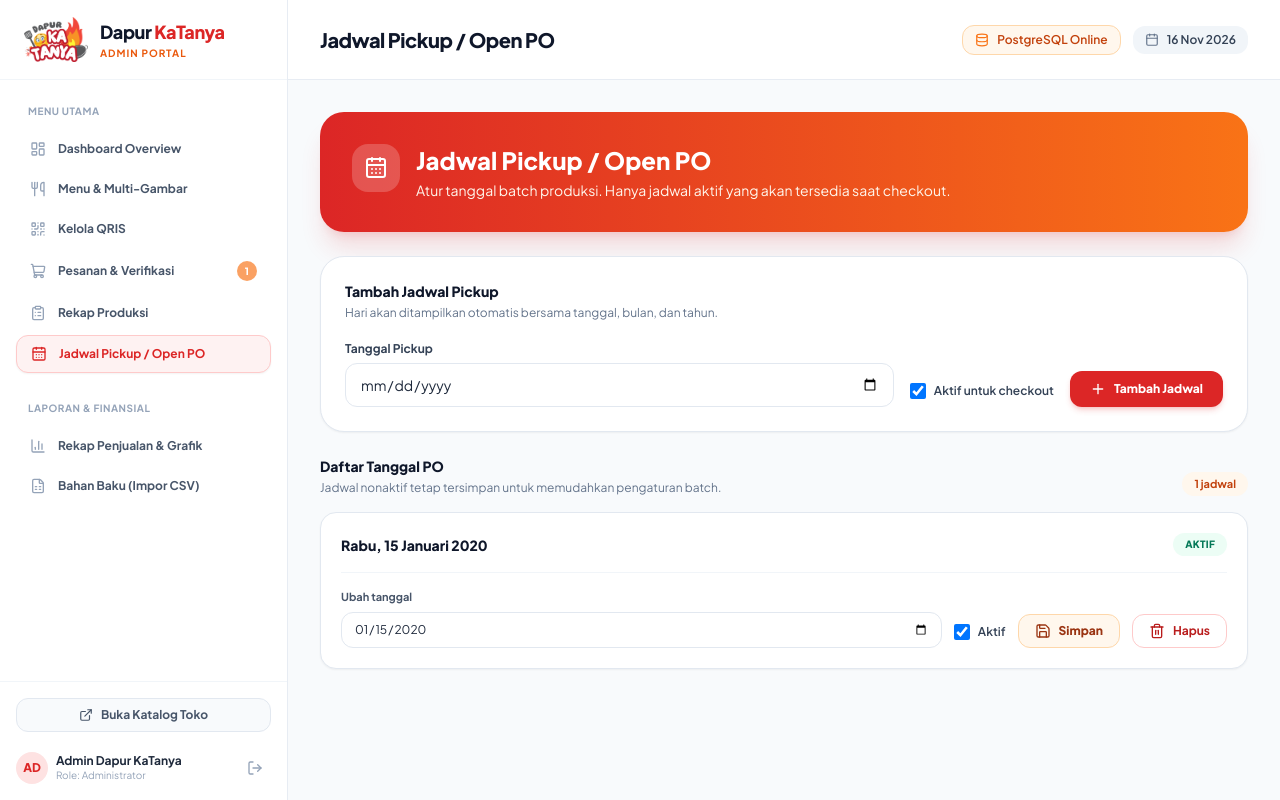
After one commit to jauzzanajla/Dapur-KaTanya, a Laravel app: page /admin/pickup-schedules in a window 1280 px wide. The commit adds this page. Run offline with Laravel 12, Linux system fonts and the light colour scheme; a user stored in the database is signed in; data comes from the database, SQL or seed files in the repository; tables that the repository leaves empty hold one stand-in row (values such as "Sample post"); some libraries are stand-ins or nearby versions.

Commit message:
Add open PO pickup schedules

```diff
--- /dev/null
+++ b/app/Http/Controllers/Admin/PickupScheduleController.php
@@ -0,0 +1,71 @@
+<?php
+
+namespace App\Http\Controllers\Admin;
+
+use App\Http\Controllers\Controller;
+use App\Models\PickupSchedule;
+use Illuminate\Http\RedirectResponse;
+use Illuminate\Http\Request;
+use Illuminate\Validation\Rule;
+use Illuminate\View\View;
+
+class PickupScheduleController extends Controller
+{
+    public function index(): View
+    {
+        $schedules = PickupSchedule::query()
+            ->orderBy('pickup_date')
+            ->paginate(20);
+
+        return view('admin.pickup-schedules.index', compact('schedules'));
+    }
+
+    public function store(Request $request): RedirectResponse
+    {
+        $validated = $request->validate([
+            'pickup_date' => [
+                'required',
+                'date_format:Y-m-d',
+                'after_or_equal:'.now('Asia/Jakarta')->toDateString(),
+                Rule::unique('pickup_schedules', 'pickup_date'),
+            ],
+            'is_active' => ['required', 'boolean'],
+        ], [
+            'pickup_date.unique' => 'Tanggal pickup tersebut sudah terdaftar.',
+            'pickup_date.after_or_equal' => 'Tanggal pickup harus hari ini atau setelahnya.',
+        ]);
+
+        PickupSchedule::create($validated);
+
+        return redirect()->route('admin.pickup-schedules.index')
+            ->with('success', 'Jadwal pickup berhasil ditambahkan.');
+    }
+
+    public function update(Request $request, PickupSchedule $pickupSchedule): RedirectResponse
+    {
+        $validated = $request->validate([
+            'pickup_date' => [
+                'required',
+                'date_format:Y-m-d',
+                Rule::unique('pickup_schedules', 'pickup_date')->ignore($pickupSchedule->id),
+            ],
+            'is_active' => ['required', 'boolean'],
+        ], [
+            'pickup_date.unique' => 'Tanggal pickup tersebut sudah terdaftar.',
+            'pickup_date.after_or_equal' => 'Tanggal pickup harus hari ini atau setelahnya.',
+        ]);
+
+        $pickupSchedule->update($validated);
+
+        return redirect()->route('admin.pickup-schedules.index')
+            ->with('success', 'Jadwal pickup berhasil diperbarui.');
+    }
+
+    public function destroy(PickupSchedule $pickupSchedule): RedirectResponse
+    {
+        $pickupSchedule->delete();
+
+        return redirect()->route('admin.pickup-schedules.index')
+            ->with('success', 'Jadwal pickup berhasil dihapus.');
+    }
+}
--- /dev/null
+++ b/app/Models/PickupSchedule.php
@@ -0,0 +1,23 @@
+<?php
+
+namespace App\Models;
+
+use Database\Factories\PickupScheduleFactory;
+use Illuminate\Database\Eloquent\Factories\HasFactory;
+use Illuminate\Database\Eloquent\Model;
+
+class PickupSchedule extends Model
+{
+    /** @use HasFactory<PickupScheduleFactory> */
+    use HasFactory;
+
+    protected $fillable = [
+        'pickup_date',
+        'is_active',
+    ];
+
+    protected $casts = [
+        'pickup_date' => 'date',
+        'is_active' => 'boolean',
+    ];
+}
--- a/resources/views/admin/dashboard.blade.php
+++ b/resources/views/admin/dashboard.blade.php
@@ -40,6 +40,11 @@
                class="px-4 py-2.5 bg-orange-100 hover:bg-orange-200 text-orange-900 font-bold text-xs rounded-xl border border-orange-200 transition active:scale-95 flex items-center gap-2">
                 <i data-lucide="clipboard-list" class="w-4 h-4"></i>
                 <span>Rekap Produksi / Kebutuhan Bahan</span>
+            </a>
+            <a href="{{ route('admin.pickup-schedules.index') }}"
+               class="px-4 py-2.5 bg-white text-red-700 hover:bg-red-50 font-bold text-xs rounded-xl border border-red-100 transition active:scale-95 flex items-center gap-2">
+                <i data-lucide="calendar-days" class="w-4 h-4"></i>
+                <span>Jadwal Pickup / Open PO</span>
             </a>
         </div>
     </div>
--- /dev/null
+++ b/resources/views/admin/pickup-schedules/index.blade.php
@@ -0,0 +1,112 @@
+@extends('layouts.admin')
+
+@section('title', 'Jadwal Pickup / Open PO')
+@section('page_title', 'Jadwal Pickup / Open PO')
+
+@section('content')
+<div class="max-w-5xl space-y-6">
+    <section class="rounded-3xl bg-gradient-to-r from-red-600 to-orange-500 p-6 text-white shadow-xl shadow-red-600/15 sm:p-8">
+        <div class="flex items-start gap-4">
+            <div class="flex h-12 w-12 shrink-0 items-center justify-center rounded-2xl bg-white/20">
+                <i data-lucide="calendar-days" class="h-6 w-6"></i>
+            </div>
+            <div>
+                <h2 class="text-xl font-black sm:text-2xl">Jadwal Pickup / Open PO</h2>
+                <p class="mt-1 text-xs text-orange-50 sm:text-sm">Atur tanggal batch produksi. Hanya jadwal aktif yang akan tersedia saat checkout.</p>
+            </div>
+        </div>
+    </section>
+
+    <section class="space-y-5 rounded-3xl border border-slate-200 bg-white p-5 shadow-sm sm:p-6">
+        <div>
+            <h3 class="text-sm font-black text-slate-900">Tambah Jadwal Pickup</h3>
+            <p class="mt-1 text-xs text-slate-500">Hari akan ditampilkan otomatis bersama tanggal, bulan, dan tahun.</p>
+        </div>
+
+        <form action="{{ route('admin.pickup-schedules.store') }}" method="POST" class="grid grid-cols-1 items-end gap-4 sm:grid-cols-[minmax(0,1fr)_auto_auto]">
+            @csrf
+            <div class="space-y-1.5">
+                <label for="pickup_date" class="block text-xs font-bold text-slate-700">Tanggal Pickup</label>
+                <input id="pickup_date" type="date" name="pickup_date" value="{{ old('pickup_date') }}" min="{{ now('Asia/Jakarta')->toDateString() }}" required
+                       class="w-full rounded-xl border border-slate-200 bg-white px-3.5 py-2.5 text-sm focus:border-transparent focus:outline-none focus:ring-2 focus:ring-red-500">
+            </div>
+            <div class="flex items-center gap-2 pb-2">
+                <input type="hidden" name="is_active" value="0">
+                <input id="new_schedule_active" type="checkbox" name="is_active" value="1" @checked(old('is_active', true))
+                       class="h-4 w-4 rounded border-slate-300 text-red-600 focus:ring-red-500">
+                <label for="new_schedule_active" class="text-xs font-semibold text-slate-700">Aktif untuk checkout</label>
+            </div>
+            <button type="submit" class="inline-flex items-center justify-center gap-2 rounded-xl bg-red-600 px-5 py-2.5 text-xs font-black text-white shadow-md shadow-red-600/20 transition hover:bg-red-700">
+                <i data-lucide="plus" class="h-4 w-4"></i>
+                Tambah Jadwal
+            </button>
+        </form>
+    </section>
+
+    <section class="space-y-4">
+        <div class="flex flex-wrap items-end justify-between gap-2">
+            <div>
+                <h3 class="text-sm font-black text-slate-900">Daftar Tanggal PO</h3>
+                <p class="mt-1 text-xs text-slate-500">Jadwal nonaktif tetap tersimpan untuk memudahkan pengaturan batch.</p>
+            </div>
+            <span class="rounded-full bg-orange-50 px-3 py-1 text-[11px] font-bold text-orange-700">{{ $schedules->total() }} jadwal</span>
+        </div>
+
+        @forelse($schedules as $schedule)
+            <article class="space-y-4 rounded-2xl border border-slate-200 bg-white p-4 shadow-sm sm:p-5">
+                <div class="flex flex-wrap items-center justify-between gap-2">
+                    <p class="text-sm font-black text-slate-900">
+                        {{ $schedule->pickup_date->locale('id')->translatedFormat('l, d F Y') }}
+                    </p>
+                    @if($schedule->is_active)
+                        <span class="rounded-full bg-emerald-50 px-3 py-1 text-[10px] font-black uppercase tracking-wide text-emerald-700">Aktif</span>
+                    @else
+                        <span class="rounded-full bg-slate-100 px-3 py-1 text-[10px] font-black uppercase tracking-wide text-slate-500">Nonaktif</span>
+                    @endif
+                </div>
+
+                <div class="flex flex-col gap-3 border-t border-slate-100 pt-4 sm:flex-row sm:items-end">
+                    <form action="{{ route('admin.pickup-schedules.update', $schedule) }}" method="POST" class="grid flex-1 grid-cols-1 items-end gap-3 sm:grid-cols-[minmax(0,1fr)_auto_auto]">
+                        @csrf
+                        @method('PUT')
+                        <div class="space-y-1.5">
+                            <label for="pickup_date_{{ $schedule->id }}" class="block text-[11px] font-bold text-slate-600">Ubah tanggal</label>
+                            <input id="pickup_date_{{ $schedule->id }}" type="date" name="pickup_date" value="{{ $schedule->pickup_date->format('Y-m-d') }}" required
+                                   class="w-full rounded-xl border border-slate-200 bg-white px-3 py-2 text-xs focus:border-transparent focus:outline-none focus:ring-2 focus:ring-red-500">
+                        </div>
+                        <div class="flex items-center gap-2 pb-2">
+                            <input type="hidden" name="is_active" value="0">
+                            <input id="schedule_active_{{ $schedule->id }}" type="checkbox" name="is_active" value="1" @checked($schedule->is_active)
+                                   class="h-4 w-4 rounded border-slate-300 text-red-600 focus:ring-red-500">
+                            <label for="schedule_active_{{ $schedule->id }}" class="whitespace-nowrap text-xs font-semibold text-slate-700">Aktif</label>
+                        </div>
+                        <button type="submit" class="inline-flex items-center justify-center gap-2 rounded-xl border border-orange-200 bg-orange-50 px-4 py-2 text-xs font-black text-orange-800 transition hover:bg-orange-100">
+                            <i data-lucide="save" class="h-4 w-4"></i>
+                            Simpan
+                        </button>
+                    </form>
+
+                    <form action="{{ route('admin.pickup-schedules.destroy', $schedule) }}" method="POST" onsubmit="return confirm('Hapus jadwal pickup ini?')">
+                        @csrf
+                        @method('DELETE')
+                        <button type="submit" class="inline-flex w-full items-center justify-center gap-2 rounded-xl border border-red-200 px-4 py-2 text-xs font-bold text-red-700 transition hover:bg-red-50 sm:w-auto">
+                            <i data-lucide="trash-2" class="h-4 w-4"></i>
+                            Hapus
+                        </button>
+                    </form>
+                </div>
+            </article>
+        @empty
+            <div class="rounded-2xl border border-dashed border-orange-200 bg-orange-50/50 px-5 py-10 text-center">
+                <i data-lucide="calendar-plus" class="mx-auto h-8 w-8 text-orange-500"></i>
+                <p class="mt-3 text-sm font-bold text-slate-800">Belum ada jadwal pickup</p>
+                <p class="mt-1 text-xs text-slate-500">Tambahkan tanggal batch PO agar pembeli dapat memilih jadwal saat checkout.</p>
+            </div>
+        @endforelse
+
+        @if($schedules->hasPages())
+            <div>{{ $schedules->links() }}</div>
+        @endif
+    </section>
+</div>
+@endsection
--- a/resources/views/layouts/admin.blade.php
+++ b/resources/views/layouts/admin.blade.php
@@ -135,6 +135,12 @@
                     <span>Rekap Produksi</span>
                 </a>
 
+                <a href="{{ route('admin.pickup-schedules.index') }}"
+                   class="flex items-center gap-3 px-3.5 py-2.5 rounded-xl text-xs font-bold transition-all {{ request()->routeIs('admin.pickup-schedules.*') ? 'bg-red-50 text-red-600 border border-red-200 shadow-sm' : 'text-slate-600 hover:bg-slate-100 hover:text-slate-900' }}">
+                    <i data-lucide="calendar-days" class="w-4 h-4 {{ request()->routeIs('admin.pickup-schedules.*') ? 'text-red-600' : 'text-slate-400' }}"></i>
+                    <span>Jadwal Pickup / Open PO</span>
+                </a>
+
                 <div class="px-3 pt-6 pb-2 text-[10px] font-bold uppercase tracking-wider text-slate-400">
                     Laporan & Finansial
                 </div>
--- a/routes/web.php
+++ b/routes/web.php
@@ -1,15 +1,17 @@
 <?php
 
-use Illuminate\Support\Facades\Route;
-use App\Http\Controllers\CustomerController;
 use App\Http\Controllers\Admin\AuthController;
 use App\Http\Controllers\Admin\DashboardController;
+use App\Http\Controllers\Admin\OrderController;
+use App\Http\Controllers\Admin\PickupScheduleController;
 use App\Http\Controllers\Admin\ProductController;
-use App\Http\Controllers\Admin\OrderController;
+use App\Http\Controllers\Admin\ProductionRecapController;
+use App\Http\Controllers\Admin\QrisController;
+use App\Http\Controllers\Admin\RawMaterialController;
 use App\Http\Controllers\Admin\SalesRecapController;
-use App\Http\Controllers\Admin\RawMaterialController;
-use App\Http\Controllers\Admin\QrisController;
-use App\Http\Controllers\Admin\ProductionRecapController;
+use App\Http\Controllers\CustomerController;
+use Illuminate\Support\Facades\Route;
+use Illuminate\Support\Facades\Storage;
 
 /*
 |--------------------------------------------------------------------------
@@ -35,15 +37,19 @@ Route::prefix('admin')->name('admin.')->group(function () {
         Route::get('qris', [QrisController::class, 'index'])->name('qris.index');
         Route::post('qris', [QrisController::class, 'store'])->name('qris.store');
         Route::get('production-recap', [ProductionRecapController::class, 'index'])->name('production.index');
+        Route::get('pickup-schedules', [PickupScheduleController::class, 'index'])->name('pickup-schedules.index');
+        Route::post('pickup-schedules', [PickupScheduleController::class, 'store'])->name('pickup-schedules.store');
+        Route::put('pickup-schedules/{pickupSchedule}', [PickupScheduleController::class, 'update'])->name('pickup-schedules.update');
+        Route::delete('pickup-schedules/{pickupSchedule}', [PickupScheduleController::class, 'destroy'])->name('pickup-schedules.destroy');
 
         // SEMENTARA: cek konfigurasi storage di server. Hapus setelah masalah upload selesai.
         Route::get('cek-storage', function () {
             $disk = config('filesystems.media_disk', 'public');
 
             try {
-                \Illuminate\Support\Facades\Storage::disk($disk)->put('tes-vercel.txt', 'halo '.now());
+                Storage::disk($disk)->put('tes-vercel.txt', 'halo '.now());
                 $tesTulis = 'BERHASIL';
-            } catch (\Throwable $e) {
+            } catch (Throwable $e) {
                 $prev = $e->getPrevious();
                 $tesTulis = 'GAGAL: '.$e->getMessage()
                     .($prev ? ' — '.get_class($prev).': '.$prev->getMessage() : '');
```
Also changed, not shown: app/Http/Controllers/CustomerController.php (+36 -9 lines), database/factories/PickupScheduleFactory.php (added, +25 -0 lines), resources/views/layouts/app.blade.php (+33 -16 lines), database/migrations/2026_11_16_073603_create_pickup_schedules_table.php (added).
